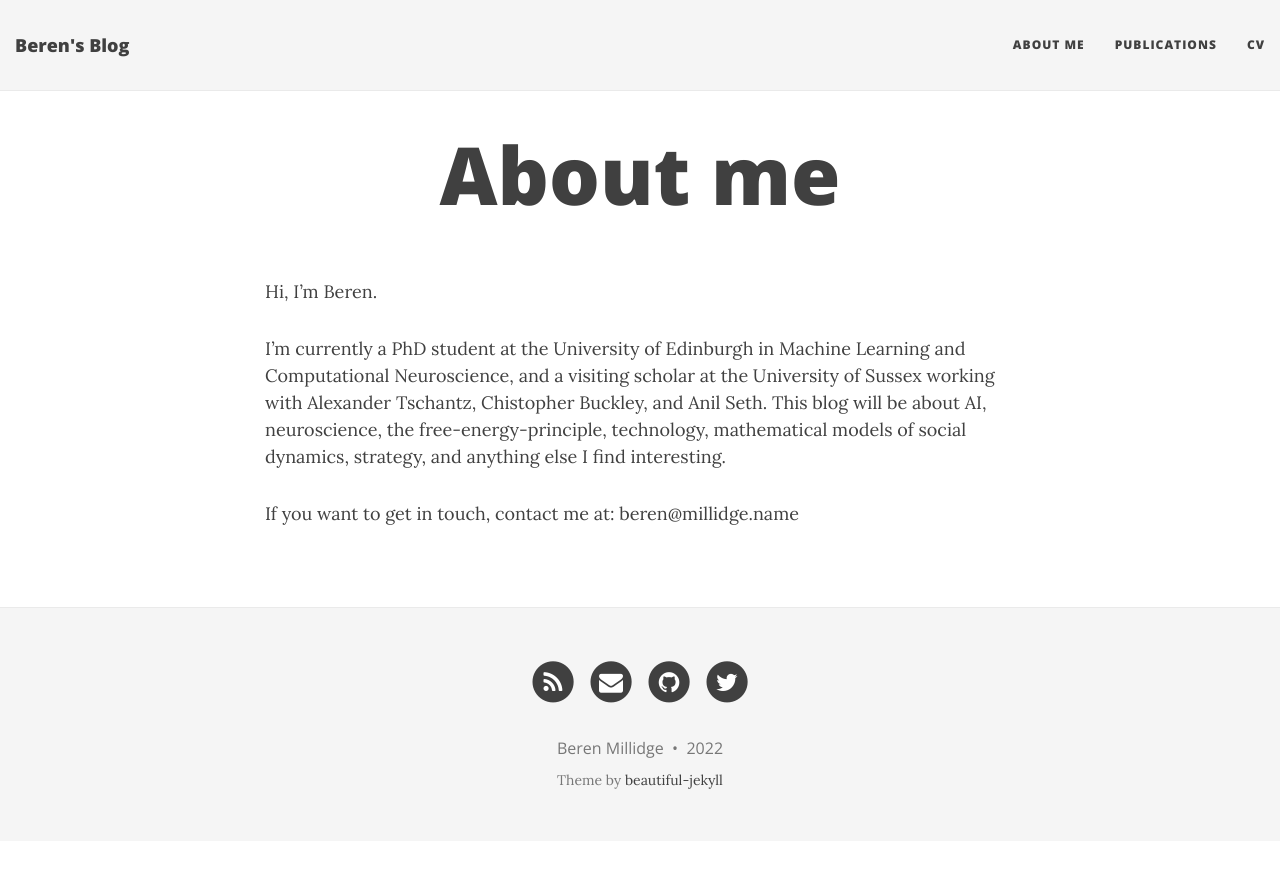
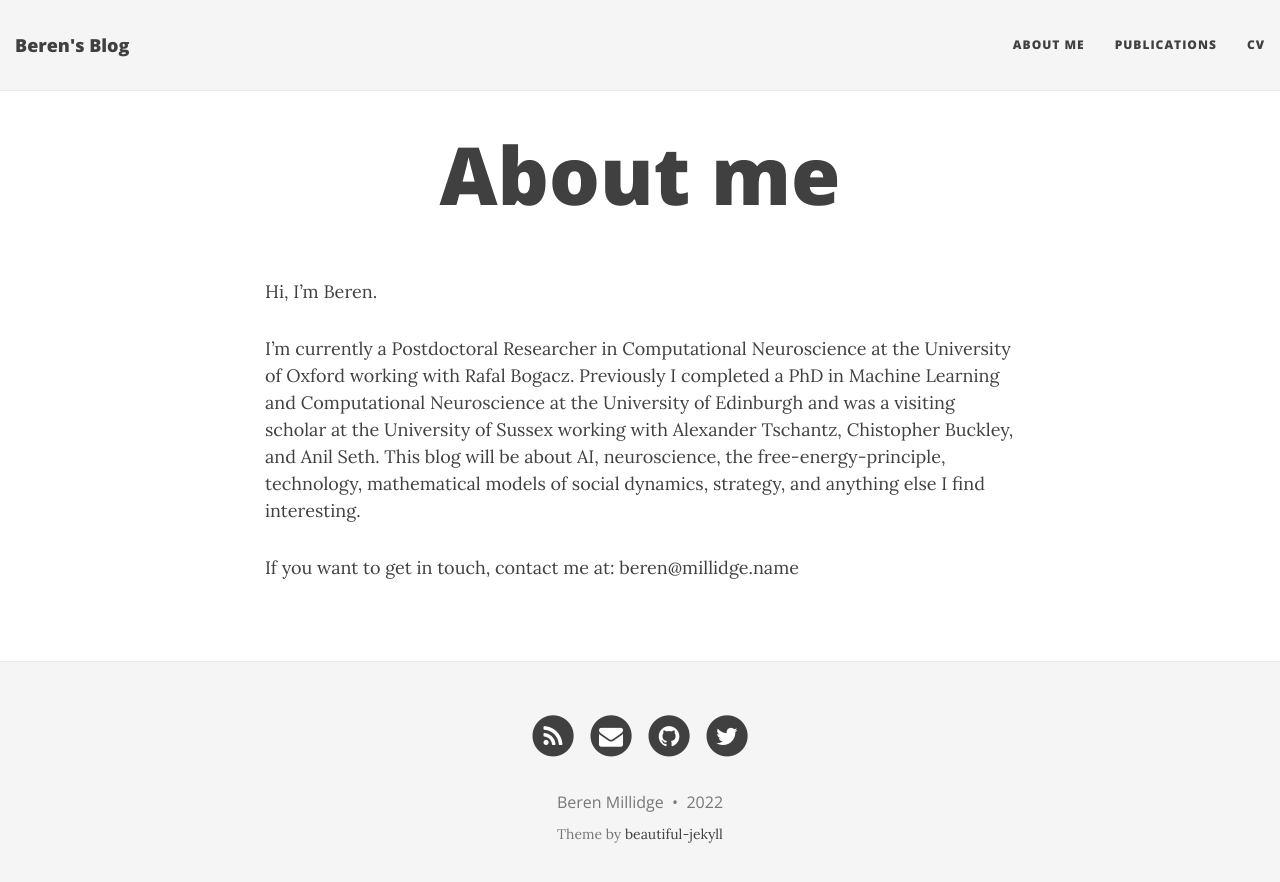
Before and after one commit to BerenMillidge/BerenMillidge.github.io, a Jekyll site: the page built from aboutme.md, in a window 1280 px wide. Shown: the top 882 px of the page. Built offline with Jekyll 4.4.1, drawn with Linux system fonts in a browser that asks for light colours; nearby versions of some CDN libraries.

Commit message:
update for oxford postdoc
Can't believe I forgot to update this lol

```diff
--- a/aboutme.md
+++ b/aboutme.md
@@ -4,7 +4,7 @@
 ---
 Hi, I'm Beren.
 
-I'm currently a PhD student at the University of Edinburgh in Machine Learning and Computational Neuroscience, and a visiting scholar at the University of Sussex working with Alexander Tschantz, Chistopher Buckley, and Anil Seth. This blog will be about AI,
+I'm currently a Postdoctoral Researcher in Computational Neuroscience at the University of Oxford working with Rafal Bogacz. Previously I completed a PhD in Machine Learning and Computational Neuroscience at the University of Edinburgh and was a visiting scholar at the University of Sussex working with Alexander Tschantz, Chistopher Buckley, and Anil Seth. This blog will be about AI,
 neuroscience, the free-energy-principle, technology, mathematical models of social dynamics, strategy, and anything else I find interesting.
 
 If you want to get in touch, contact me at: beren@millidge.name
```
